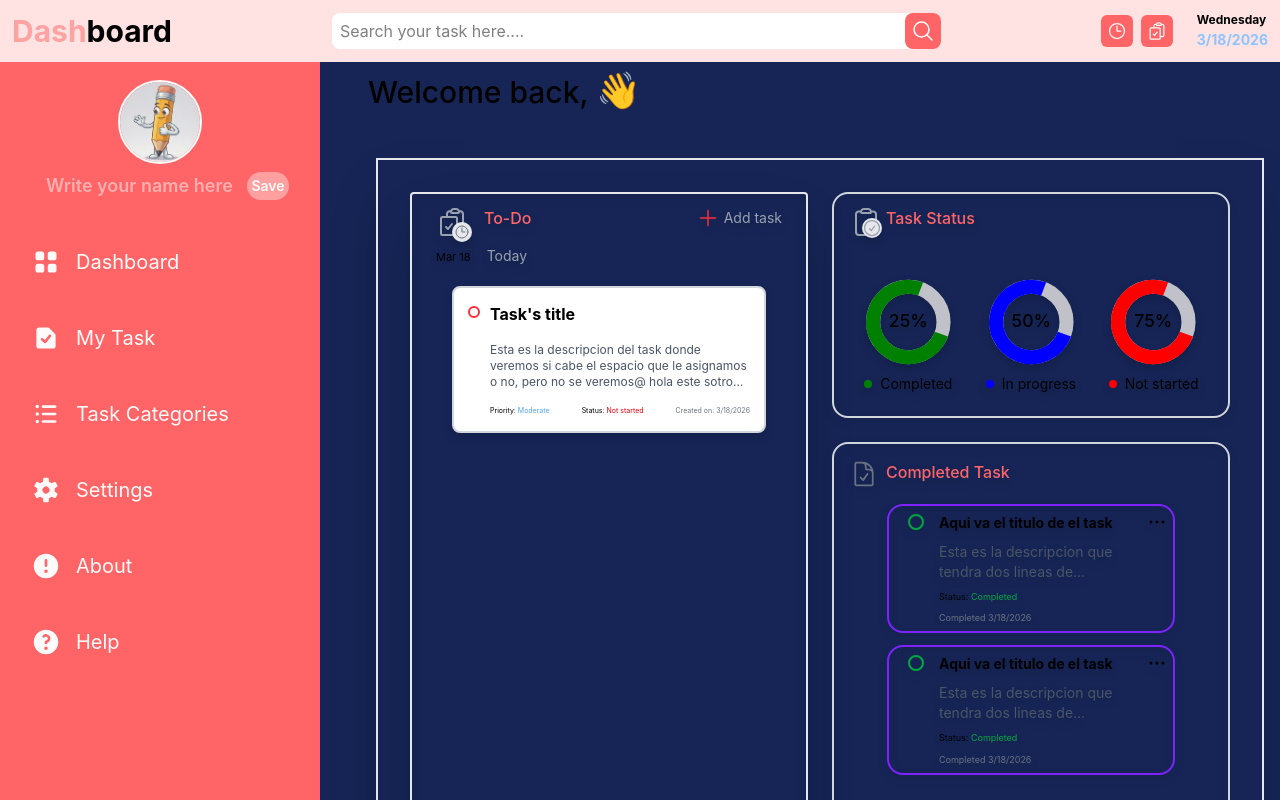
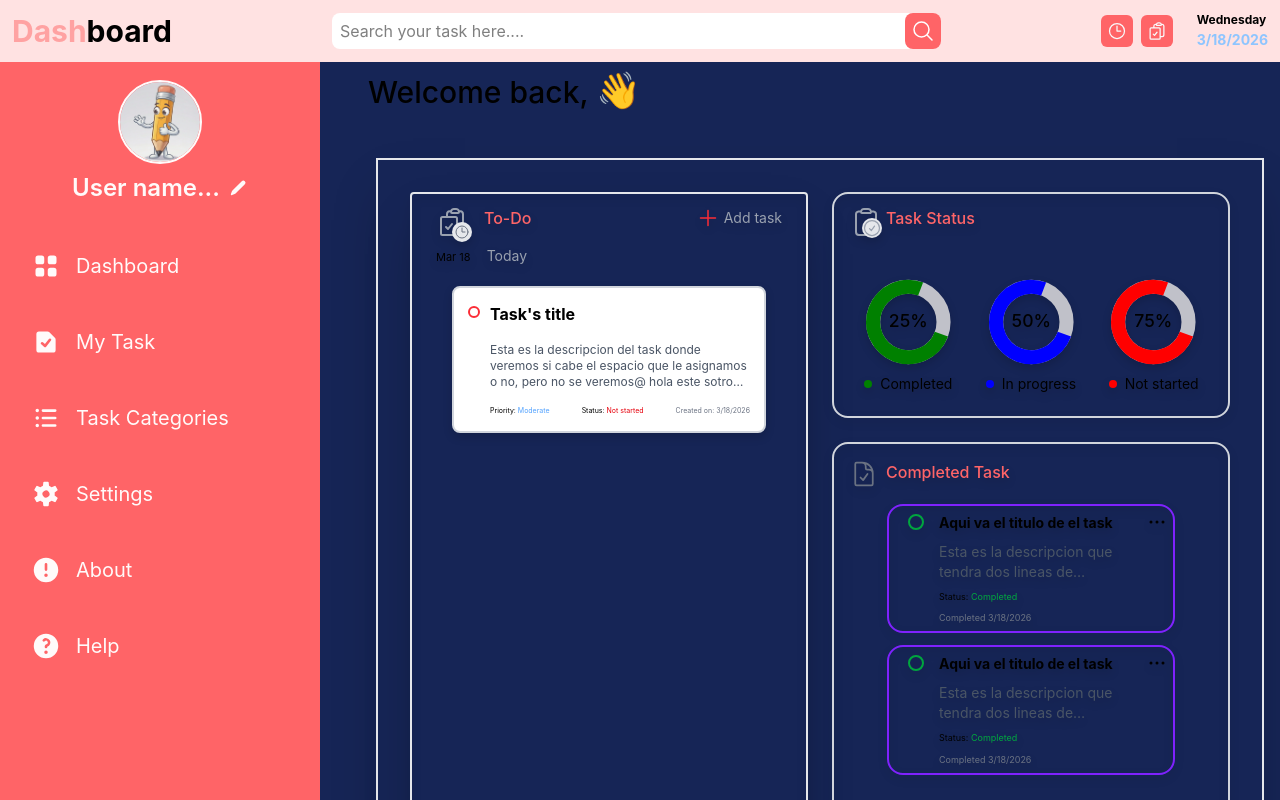
Before and after one commit to karinatuyuc/my-todo-list-React, a React (Vite) app: page / in a window 1280 px wide. Shown: the top 800 px of the page. Built offline with nearby package versions, Linux system fonts and the light colour scheme.

Commit message:
feat: dynamic username

```diff
--- a/src/Dashboard.jsx
+++ b/src/Dashboard.jsx
@@ -11,8 +11,7 @@ import  UserName  from "./UserNameModal.jsx"
 export default function Dashboard({showModal, tasks}) {
 
     {/** Catching userName Name */}
-   // const [modalName, setModalName] = useState(true);
-
+    const [userName, setUserName] = useState("");
 
     const date = new Date(); //Creating the local date
 
@@ -109,7 +108,8 @@ export default function Dashboard({showModal, tasks}) {
             {/**SIDE MENU */}
             <div className="lg:bg-red-400 lg:w-80">
                 <SideMenu
-
+                    userName={userName}
+                    setUserName={setUserName}
                 />
             </div>
             {/**End SIDE MENU */}
@@ -120,7 +120,7 @@ export default function Dashboard({showModal, tasks}) {
 
                      <div className="flex items-center justify-center gap-4 m-2">
                         <div className="mx-auto text-xl font-medium mb-4 md:text-2xl lg:ml-0 lg:text-3xl lg:mb-0">
-                           <h1>Welcome back, <span className="text-3xl md:text-4xl lg:text-4xl">{waveHand}</span></h1>
+                           <h1>Welcome back, {userName}<span className="text-3xl md:text-4xl lg:text-4xl">{waveHand}</span></h1>
                         </div>
                     </div>
 
--- a/src/sideMenu.jsx
+++ b/src/sideMenu.jsx
@@ -1,10 +1,13 @@
 import { useState } from "react";
-import { ExclamationCircleIcon, Bars3Icon, UserCircleIcon, Squares2X2Icon, DocumentCheckIcon, ListBulletIcon, Cog6ToothIcon, QuestionMarkCircleIcon, ArrowUturnLeftIcon, XMarkIcon } from "@heroicons/react/16/solid"
+import { ExclamationCircleIcon, Bars3Icon, UserCircleIcon, Squares2X2Icon,
+    DocumentCheckIcon, ListBulletIcon, Cog6ToothIcon, QuestionMarkCircleIcon, ArrowUturnLeftIcon, XMarkIcon,
+    PencilIcon, CheckIcon } from "@heroicons/react/16/solid"
 import UserName from "./UserNameModal";
 
-export default function SideMenu() {
+export default function SideMenu({ userName, setUserName}) {
 
     const [isOpen, setIsOpen] = useState(false);
+    const [isEditing, setIsEditing] = useState(false);
     const [inputValue, setInputValue] = useState("");
 
 
@@ -28,10 +31,9 @@ export default function SideMenu() {
     {/**This is the fx to change the input username value */}
 
     function onClickButton() {
-        setInputValue(inputValue);
+       setUserName(inputValue);
+       setIsEditing(!isEditing);
     };
-
-    console.log(onClickButton)
 
 
     return (
@@ -70,22 +72,50 @@ export default function SideMenu() {
                 </div>
 
 
-                {/**DIV for the username */}
-                <div className="text-2xl text-white font-semibold mt-2 flex
-                lg:text-2xl lg:flex lg:justify-center lg:items-center lg:text-center lg:mt-2">
+
+                {!isEditing ?
+
+                  <div className="text-2xl text-white font-semibold mt-5 flex
+                        lg:text-2xl lg:flex lg:justify-center lg:items-center lg:text-center lg:mt-2">
+                          <h1>User name...</h1>
+
+                        <button onClick={onClickButton}>
+                          <PencilIcon
+                          className="w-5 h-5 text-white ml-2 cursor-pointer hover:text-red-700"
+                          />
+                        </button>
+
+                  </div>
+                  :
+                  <div className="flex items-center mt-5">
 
                     <input
                       type="text"
                       value={inputValue}
                       onChange={(e) => setInputValue(e.target.value)}
-                      placeholder="Write your name here"
-                      className="w-52 ml-1 border-b-fuchsia-800 text-lg text-center"
+                      placeholder="write your username"
+                      className="hover:bg-red-200 p-0.5 border-none"
                     />
-                    <button className="ml-1 text-sm bg-red-300 p-1 cursor-pointer rounded-2xl"
-                    onClick={onClickButton}
-                    >Save</button>
-                </div>
+                    <CheckIcon
+                      className="w-8 h-8 cursor-pointer text-white hover:text-red-700 text-xl p-0.5 rounded-es-sm"
+                      onClick={onClickButton}
+                    />
+                 </div>
+                }
+
+                {/**DIV for the username */}
+
                 {/**End DIV FOR THE USERNAME */}
+
+
+
+
+
+
+
+
+
+
 
             </div>
 
```
